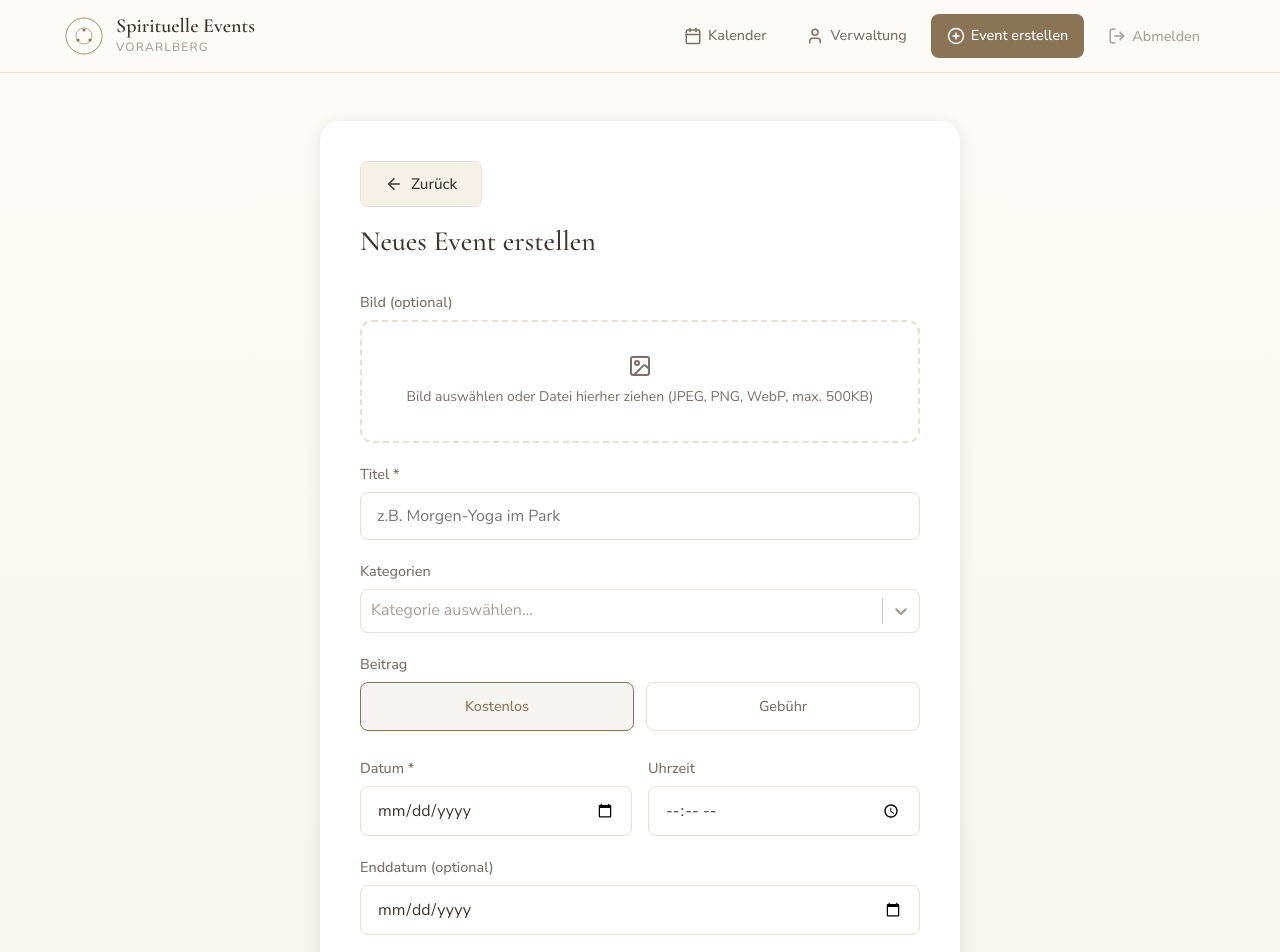
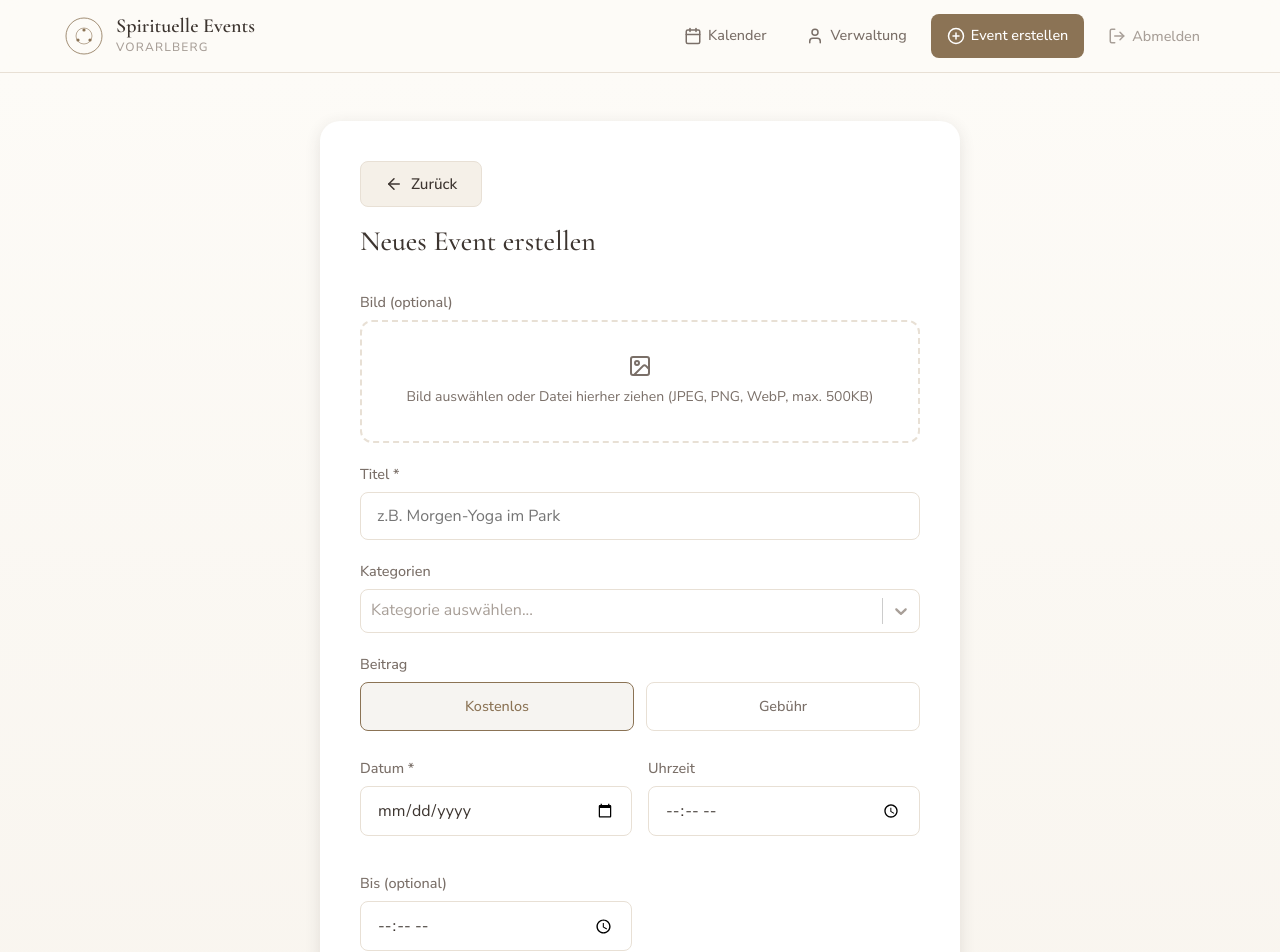
Before and after one commit to thomasender/spiri-events-v, a React (Vite) app: page /admin/new in a window 1280 px wide. Shown: the top 952 px of the page. Built offline with nearby package versions, Linux system fonts and the light colour scheme; no server answers; the database is empty; sample sign-in values are in the browser's storage.

Commit message:
feat: add optional end time field for event time range

```diff
--- a/src/components/EventForm.jsx
+++ b/src/components/EventForm.jsx
@@ -11,6 +11,7 @@
   title: '',
   date: '',
   time: '',
+  endTime: '',
   endDate: '',
   place: '',
   contribution: 'free',
@@ -30,6 +31,7 @@
     title: event.title || '',
     date: event.date || '',
     time: event.time || '',
+    endTime: event.endTime || '',
     endDate: event.endDate || '',
     place: event.place || '',
     contribution: event.contribution || 'free',
@@ -181,6 +183,7 @@
         title: formData.title.trim(),
         date: formData.date,
         time: formData.time || '',
+        endTime: formData.endTime || '',
         endDate: formData.endDate || '',
         place: formData.place.trim(),
         contribution: formData.contribution,
@@ -368,6 +371,17 @@
                 onChange={handleChange}
               />
             </div>
+
+            <div className="form-group">
+              <label htmlFor="endTime">Bis (optional)</label>
+              <input
+                id="endTime"
+                name="endTime"
+                type="time"
+                value={formData.endTime}
+                onChange={handleChange}
+              />
+            </div>
           </div>
 
           <div className="form-group">
--- a/src/components/EventModal.jsx
+++ b/src/components/EventModal.jsx
@@ -117,7 +117,9 @@
               <Clock size={18} className="detail-icon" />
               <div>
                 <span className="detail-label">Uhrzeit</span>
-                <span className="detail-value">{event.time}</span>
+                <span className="detail-value">
+                  {event.time}{event.endTime ? ` — ${event.endTime} Uhr` : ' Uhr'}
+                </span>
               </div>
             </div>
           )}
--- a/src/pages/EventDetailPage.jsx
+++ b/src/pages/EventDetailPage.jsx
@@ -243,7 +243,9 @@
             <Clock size={18} className="detail-icon" />
             <div>
               <span className="detail-label">Uhrzeit</span>
-              <span className="detail-value">{event.time}</span>
+              <span className="detail-value">
+                {event.time}{event.endTime ? ` — ${event.endTime} Uhr` : ' Uhr'}
+              </span>
             </div>
           </div>
         )}
```
